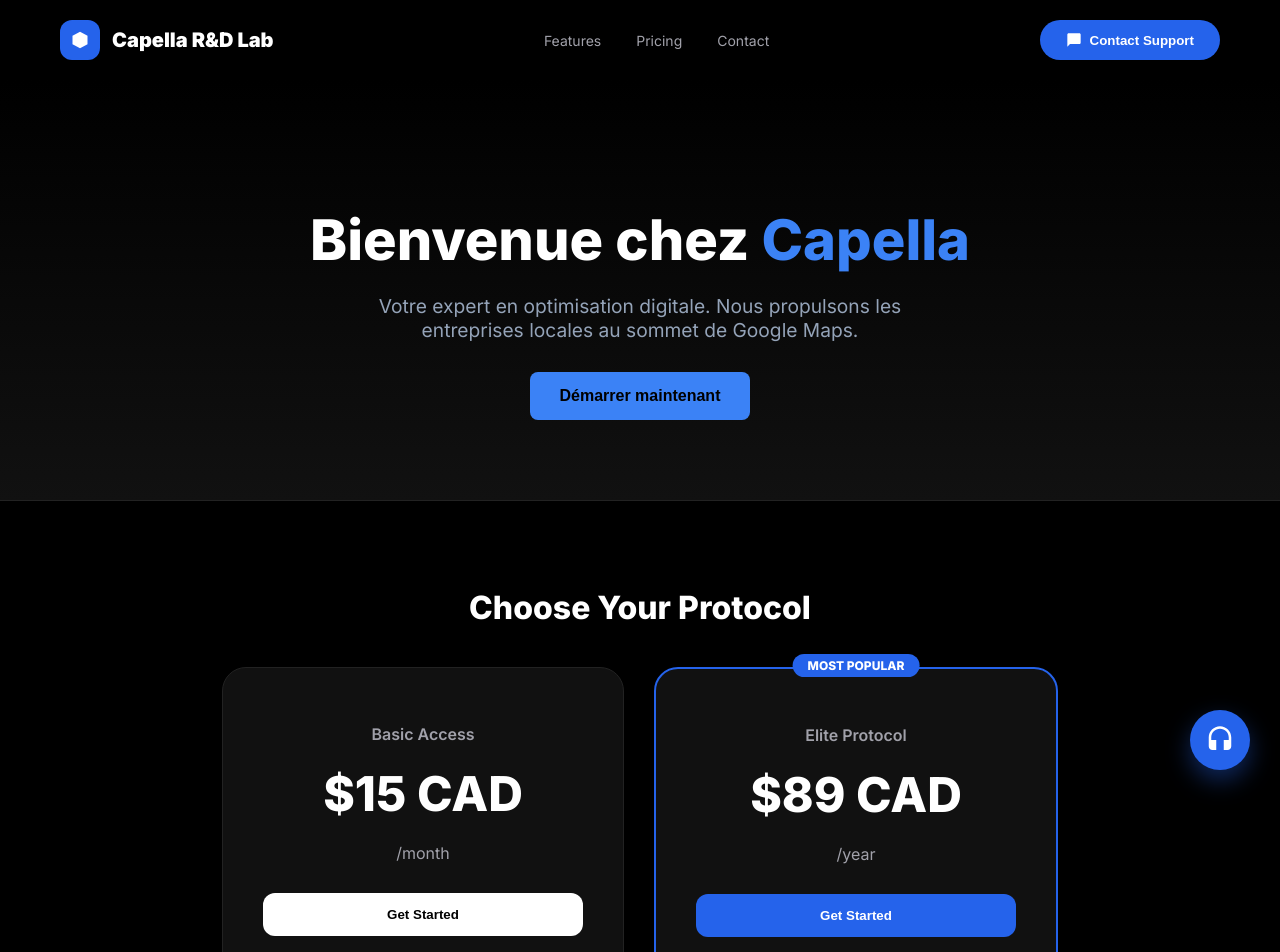
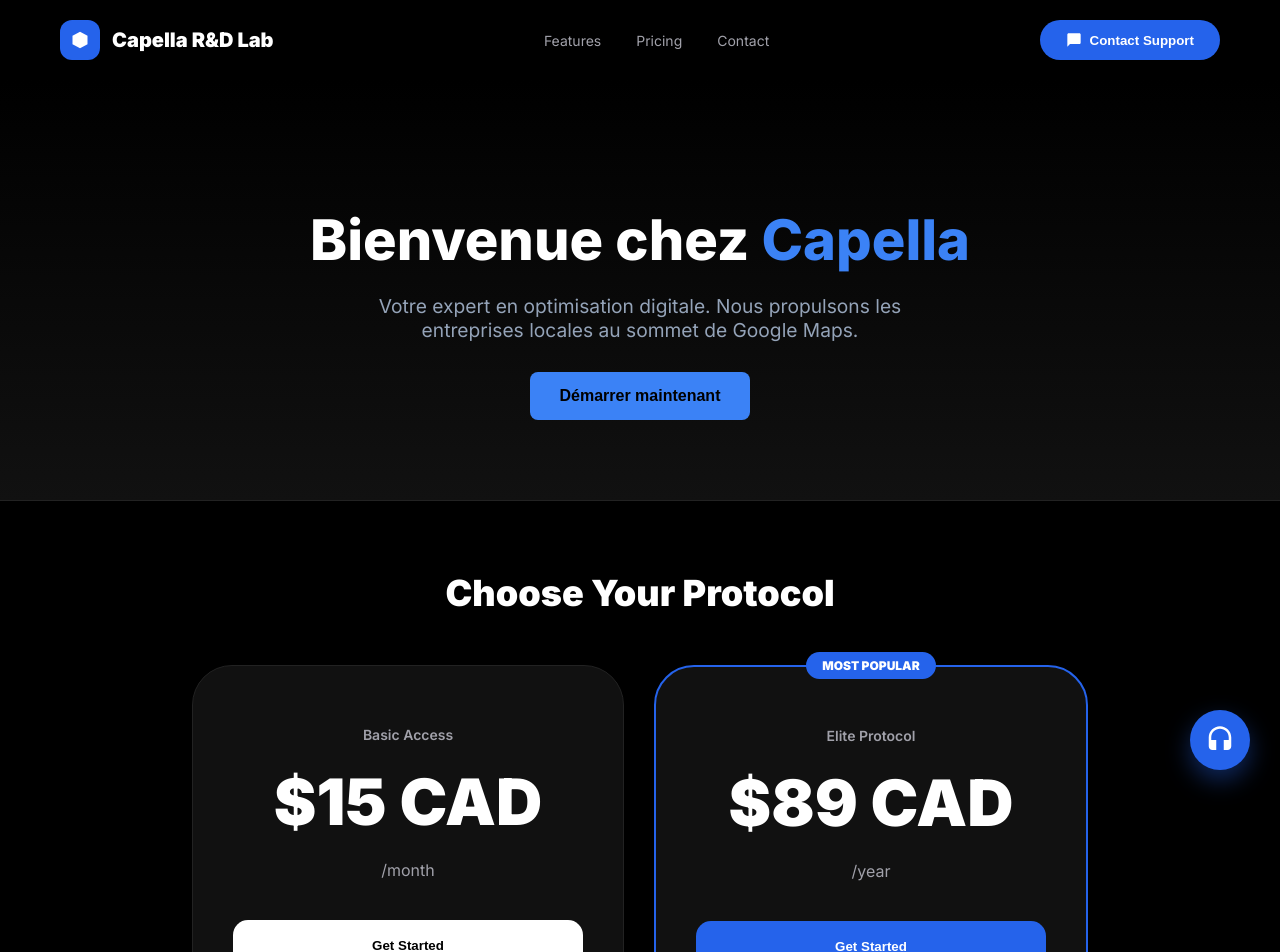
Before and after one commit to moh-tech244/capella-web, a React (Vite) app: page / in a window 1280 px wide. Shown: the top 952 px of the page. Built offline with nearby package versions, Linux system fonts and the light colour scheme.

Commit message:
Update Pricing.tsx

```diff
--- a/src/components/Pricing.tsx
+++ b/src/components/Pricing.tsx
@@ -2,86 +2,83 @@
 
 export default function Pricing() {
   return (
-    <section style={{ padding: '60px 20px', textAlign: 'center' }}>
-      <h2 style={{ fontSize: '32px', fontWeight: '800', marginBottom: '40px' }}>
-        Choose Your Protocol
-      </h2>
+    <div style={{ padding: '40px 20px', backgroundColor: '#000', color: 'white', textAlign: 'center' }}>
+      <h2 style={{ fontSize: '36px', fontWeight: '900', marginBottom: '50px' }}>Choose Your Protocol</h2>
 
+      {/* Container Principal */}
       <div style={{
         display: 'flex',
         justifyContent: 'center',
         gap: '30px',
-        flexWrap: 'wrap',
-        maxWidth: '1100px',
-        margin: '0 auto'
+        flexWrap: 'wrap'
       }}>
-        {/* Carte Basic Access */}
+
+        {/* Carte Basic */}
         <div style={{
           backgroundColor: '#111',
           border: '1px solid #222',
-          borderRadius: '24px',
-          padding: '40px',
-          width: '320px',
-          textAlign: 'center'
+          borderRadius: '40px',
+          padding: '60px 40px',
+          width: '350px',
+          display: 'flex',
+          flexDirection: 'column',
+          alignItems: 'center'
         }}>
-          <p style={{ color: '#a1a1aa', fontWeight: '600', marginBottom: '10px' }}>Basic Access</p>
-          <h3 style={{ fontSize: '48px', fontWeight: '800', margin: '20px 0' }}>$15 CAD</h3>
-          <p style={{ color: '#a1a1aa', marginBottom: '30px' }}>/month</p>
+          <span style={{ color: '#a1a1aa', fontWeight: '600', fontSize: '14px' }}>Basic Access</span>
+          <div style={{ fontSize: '64px', fontWeight: '900', margin: '20px 0' }}>$15 CAD</div>
+          <span style={{ color: '#a1a1aa', marginBottom: '40px' }}>/month</span>
           <button style={{
             width: '100%',
-            padding: '14px',
-            borderRadius: '12px',
+            padding: '18px',
+            borderRadius: '15px',
             border: 'none',
-            fontWeight: '700',
-            cursor: 'pointer',
             backgroundColor: 'white',
-            color: 'black'
-          }}>
-            Get Started
-          </button>
+            color: 'black',
+            fontWeight: '800',
+            cursor: 'pointer'
+          }}>Get Started</button>
         </div>
 
-        {/* Carte Elite Protocol (Mise en avant) */}
+        {/* Carte Elite (Celle avec le badge bleu) */}
         <div style={{
           backgroundColor: '#111',
           border: '2px solid #2563eb',
-          borderRadius: '24px',
-          padding: '40px',
-          width: '320px',
-          textAlign: 'center',
+          borderRadius: '40px',
+          padding: '60px 40px',
+          width: '350px',
+          display: 'flex',
+          flexDirection: 'column',
+          alignItems: 'center',
           position: 'relative'
         }}>
+          {/* Badge "Most Popular" */}
           <div style={{
             position: 'absolute',
             top: '-15px',
-            left: '50%',
-            transform: 'translateX(-50%)',
             backgroundColor: '#2563eb',
             color: 'white',
-            padding: '4px 15px',
+            padding: '6px 16px',
             borderRadius: '99px',
             fontSize: '12px',
-            fontWeight: '700'
-          }}>
-            MOST POPULAR
-          </div>
-          <p style={{ color: '#a1a1aa', fontWeight: '600', marginBottom: '10px' }}>Elite Protocol</p>
-          <h3 style={{ fontSize: '48px', fontWeight: '800', margin: '20px 0' }}>$89 CAD</h3>
-          <p style={{ color: '#a1a1aa', marginBottom: '30px' }}>/year</p>
+            fontWeight: '900'
+          }}>MOST POPULAR</div>
+
+          <span style={{ color: '#a1a1aa', fontWeight: '600', fontSize: '14px' }}>Elite Protocol</span>
+          <div style={{ fontSize: '64px', fontWeight: '900', margin: '20px 0' }}>$89 CAD</div>
+          <span style={{ color: '#a1a1aa', marginBottom: '40px' }}>/year</span>
           <button style={{
             width: '100%',
-            padding: '14px',
-            borderRadius: '12px',
+            padding: '18px',
+            borderRadius: '15px',
             border: 'none',
-            fontWeight: '700',
-            cursor: 'pointer',
             backgroundColor: '#2563eb',
-            color: 'white'
-          }}>
-            Get Started
-          </button>
+            color: 'white',
+            fontWeight: '800',
+            cursor: 'pointer'
+          }}>Get Started</button>
         </div>
+
       </div>
-    </section>
+    </div>
   );
 }
```
